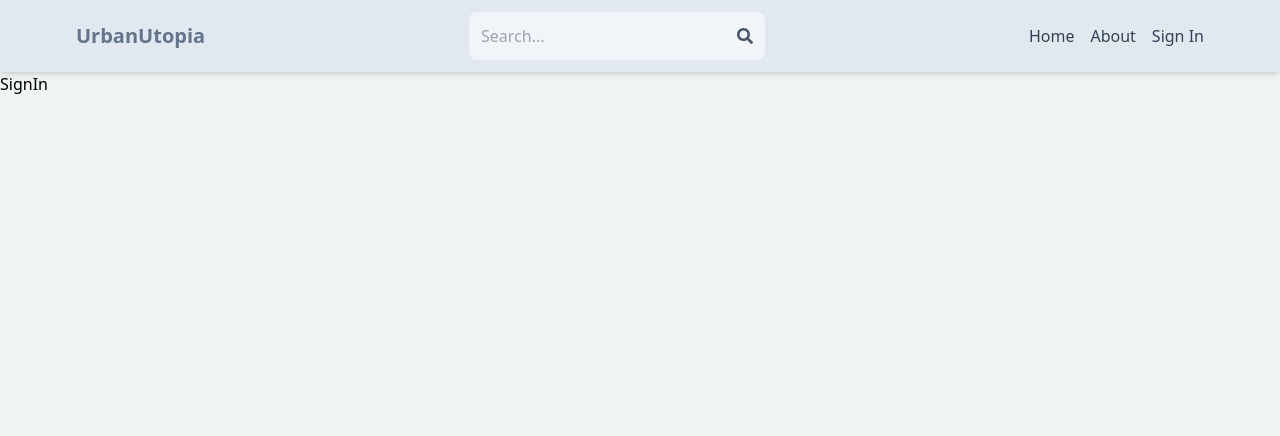
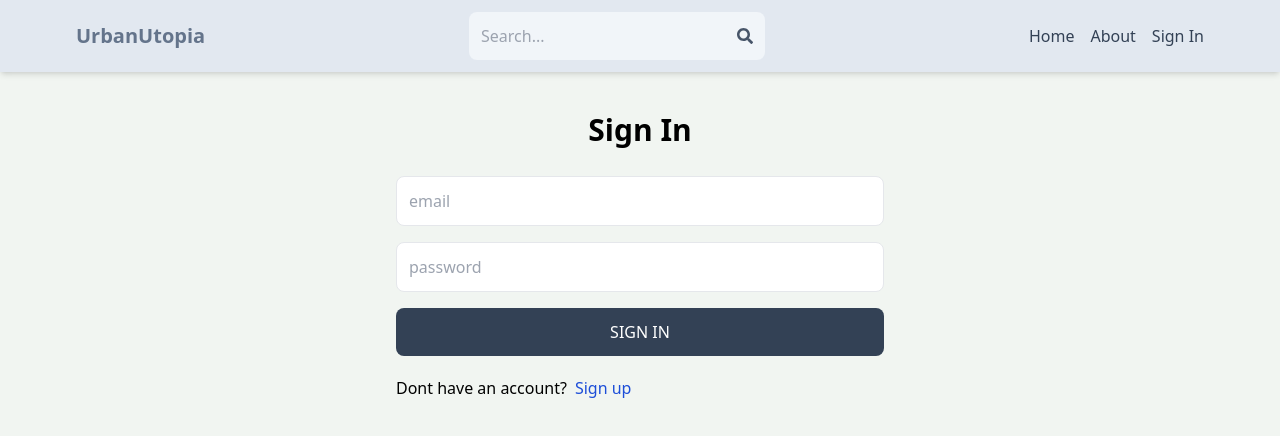
Before and after one commit to Garv99S/UrbanUtopia, a React (Vite) app in the folder client/: page /sign-in in a window 1280 px wide. Shown: the top 436 px of the page. Built offline with nearby package versions, Linux system fonts and the light colour scheme.

Commit message:
completed signin functionality

```diff
--- a/client/src/pages/SignIn.jsx
+++ b/client/src/pages/SignIn.jsx
@@ -1,7 +1,79 @@
-import React from 'react'
+import { useState } from 'react';
+import {Link,useNavigate} from 'react-router-dom'
 
 export default function SignIn() {
+  const [formData,setFormData] = useState({});
+  const [error,setError] = useState(null);
+  const [loading,setLoading] = useState(false);
+  const navigate = useNavigate();
+
+  const handleChange = (e) => {
+    setFormData(
+      {
+        ...formData,
+        [e.target.id] : e.target.value,
+      });
+  };
+
+  const handleSubmit = async(e) => {
+    e.preventDefault();
+    try {
+      setLoading(true);
+      const res = await fetch('/api/auth/signin', {
+        method: 'POST',
+        headers: {
+          'Content-Type': 'application/json',
+        },
+        body: JSON.stringify(formData),
+      });
+      const data = await res.json();
+      console.log(data);
+      if (data.success === false) {
+        setLoading(false);
+        setError(data.message);
+        return;
+      }
+      setLoading(false);
+      setError(null);
+      navigate("/");
+    }catch(error){
+      setLoading(false);
+      setError(error.message);
+    }
+  };
+
+  // console.log(formData);
+
   return (
-    <div>SignIn</div>
+    <div className='p-3 max-w-lg mx-auto'>
+      <h1 className='text-3xl text-center font-semibold my-7'>Sign In</h1>
+      <form onSubmit={handleSubmit} className='flex flex-col gap-4'>
+        <input
+          type='email'
+          placeholder='email'
+          className='border p-3 rounded-lg'
+          id='email'
+          onChange={handleChange}
+        />
+        <input
+          type='password'
+          placeholder='password'
+          className='border p-3 rounded-lg'
+          id='password'
+          onChange={handleChange}
+        />
+        <button
+          disabled={loading} className='bg-slate-700 text-white p-3 rounded-lg uppercase hover:opacity-95 disabled:opacity-80'>
+          {loading ? 'Loading...' : 'Sign In'}
+        </button>
+      </form>
+      <div className='flex gap-2 mt-5'>
+        <p>Dont have an account?</p>
+        <Link to={'/sign-up'}>
+          <span className='text-blue-700'>Sign up</span>
+        </Link>
+      </div>
+      {error && <p className='text-red-500 mt-5'>{error}</p>}
+    </div>
   )
 }
```
